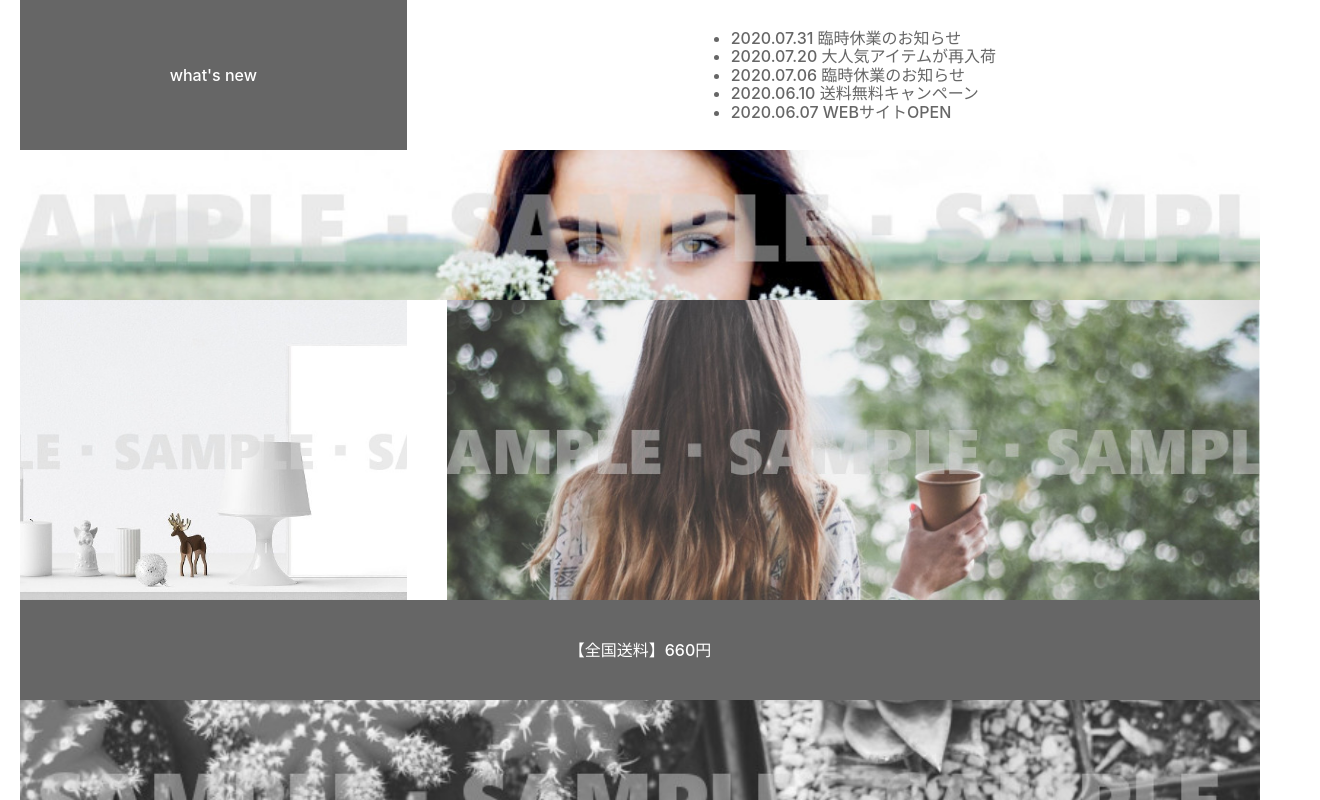
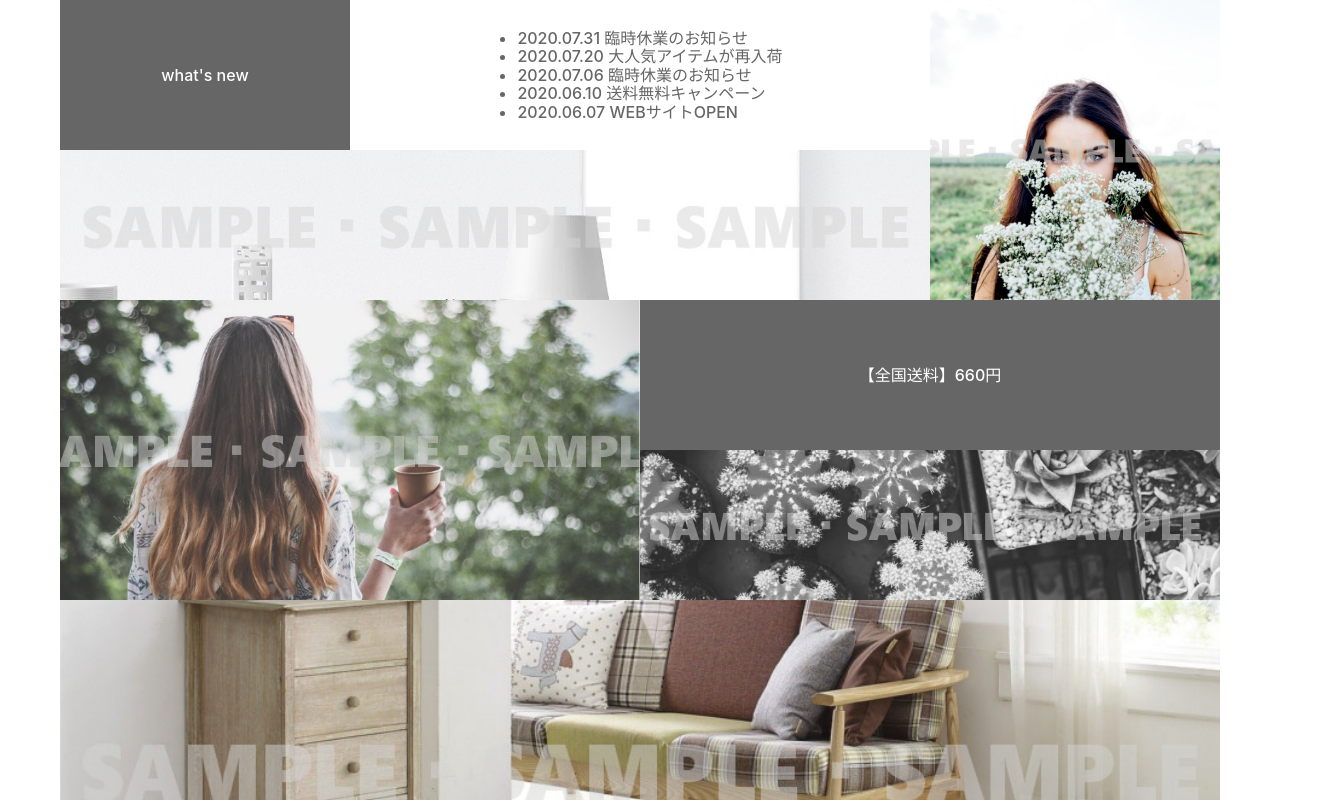
Before and after one commit to sgmikami03/css-study, a plain HTML site: page grid/original/html/index.html in a window 1280 px wide. Shown: the top 800 px of the page, 1320 px wide, since content can reach past the window. Drawn offline with nearby package versions, Linux system fonts and the light colour scheme.

Commit message:
カンプからglidレイアウト作成演習 完了

```diff
--- a/grid/original/html/style.css
+++ b/grid/original/html/style.css
@@ -7,15 +7,15 @@ body {
 
 .grid-container {
   display: grid;
-  width: 100%;
-  padding-left: 20px;
-  padding-right: 20px;
+  width: calc(100vw - 40px);
+  margin-left: 20px;
+  margin-right: 20px;
   grid-template-columns: 1fr;
   grid-template-rows: 50px 150px 200px 150px 220px 100px 150px 200px;
 }
 
 .grid-container img {
-  width: calc(100% - 40px);
+  width: 100%;
   height: 100%;
   object-fit: cover;
 }
@@ -26,7 +26,7 @@ body {
   align-items: center;
   background-color: #666;
   color: #fff;
-  width: calc(100% - 40px);
+  width: 100%;
 }
 
 .info-list {
@@ -34,7 +34,7 @@ body {
   justify-content: center;
   align-items: center;
   color: #666;
-  width: calc(100% - 40px);
+  width: 100%;
 }
 
 .info-list ul {
@@ -90,3 +90,20 @@ body {
   }
 
 }
+
+@media (min-width: 1000px) {
+  .grid-container {
+    width: calc(100vw - 120px);
+    margin-left: 60px;
+    margin-right: 60px;
+    grid-template-columns: repeat(4, 1fr);
+    grid-template-rows: repeat(4, 150px) 340px;
+    grid-template-areas:
+      "info-title info-list info-list photo1"
+      "photo2 photo2 photo2 photo1"
+      "photo3 photo3 info-text info-text"
+      "photo3 photo3 photo4 photo4"
+      "photo5 photo5 photo5 photo5"
+    ;
+  }
+}
```
